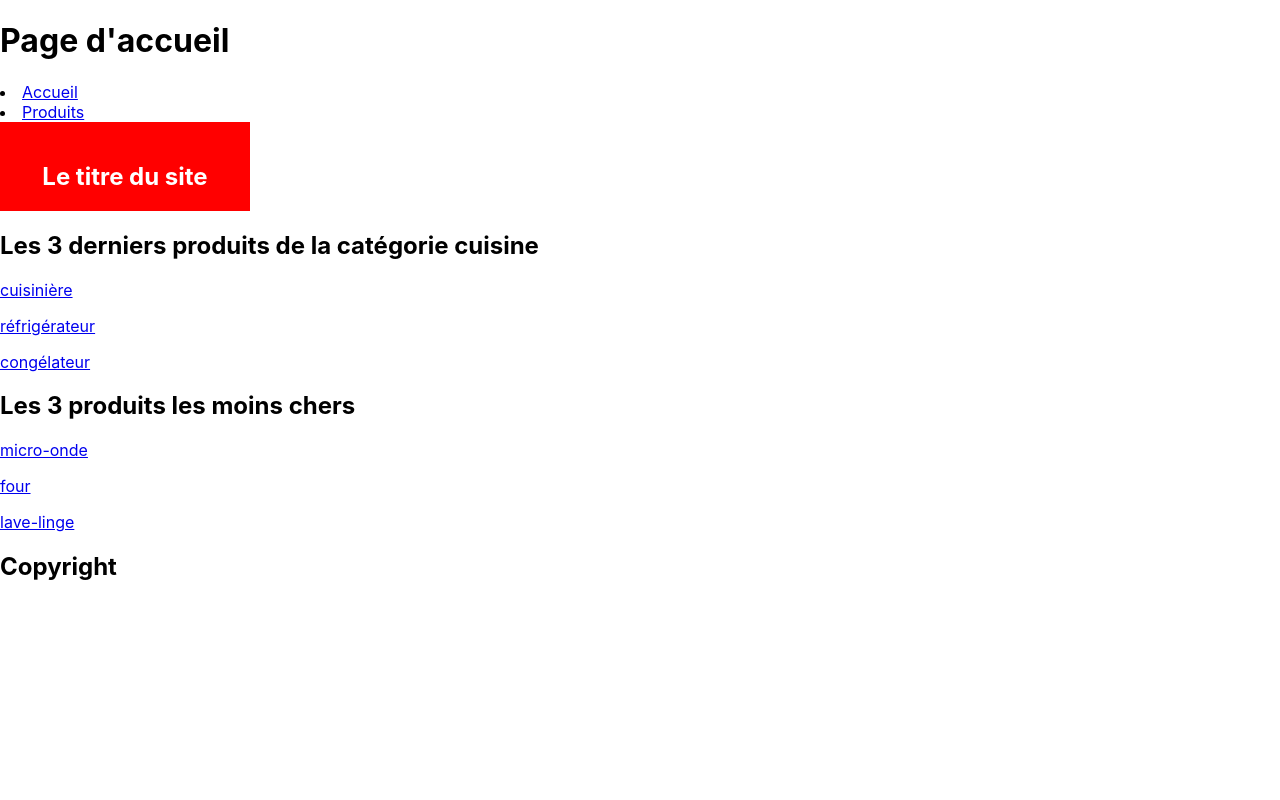
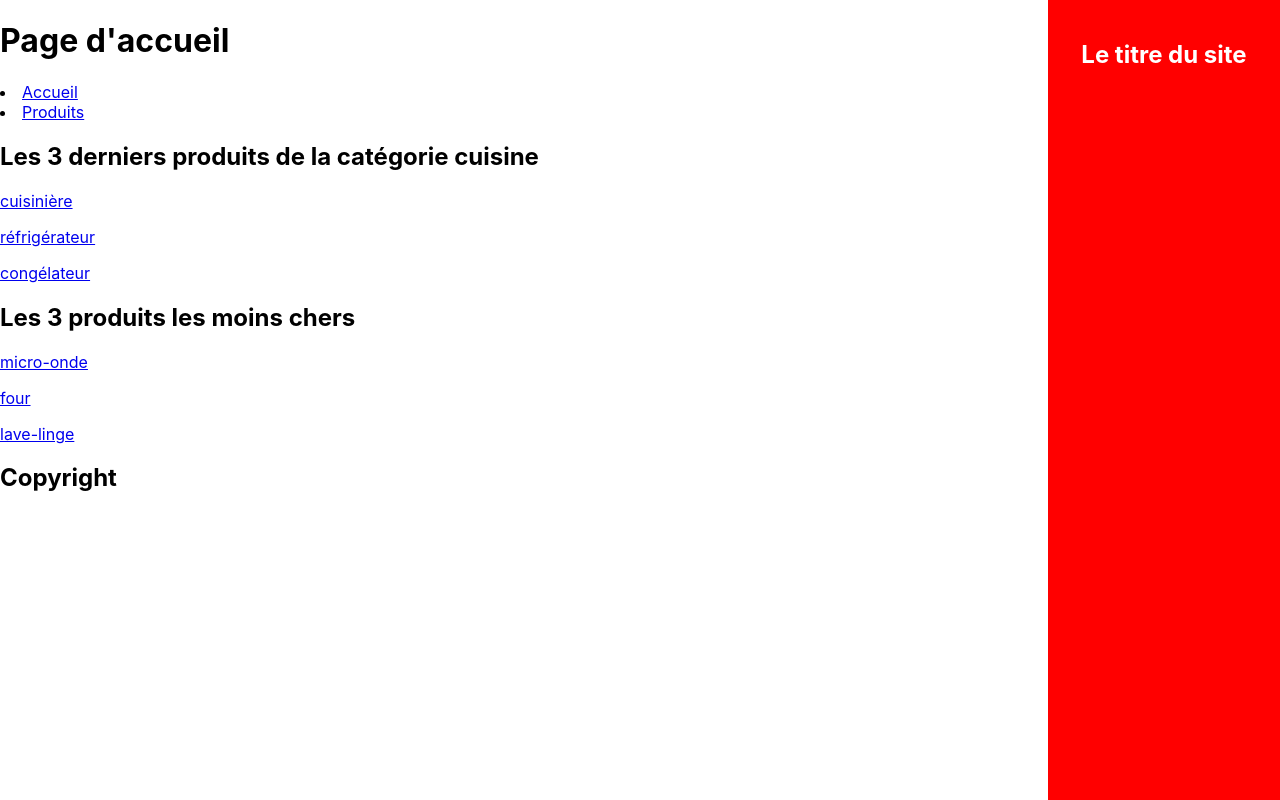
Before and after one commit to MEtourneaud/react-exo-ecommerce, a React (Create React App) app: page / in a window 1280 px wide. Built offline with nearby package versions, Linux system fonts and the light colour scheme.

Commit message:
Add some modifications on the sidebar

```diff
--- a/src/components/Sidebar.css
+++ b/src/components/Sidebar.css
@@ -1,11 +1,10 @@
-.container {
-    display: flex;
-}
-
 .sidebar {
-    width: 250px;
+    width: 15%;
+    height: 100%;
+    position: fixed;
+    right: 0; top: 0;
     background-color: #ff0000;
-    padding-top: 20px;
+    padding: 20px;
     color: white;
     text-align: center;
 }
--- a/src/components/Sidebar.jsx
+++ b/src/components/Sidebar.jsx
@@ -2,7 +2,6 @@ import "./Sidebar.css"
 
 function Sidebar({currentPage, text}) {
     return(
-        <div className="container">
         <div className="sidebar">
             {currentPage == "HomePage" && (
                 <h2>Le titre du site</h2>
@@ -13,8 +12,6 @@ function Sidebar({currentPage, text}) {
             {currentPage == "DetailsPage" && (
                 <h2>{`Vous consultez le produit ${text}`}</h2>
             )}
-
-            </div>
         </div>
     )
 }
```
Lines whose indentation alone changed are shown as unchanged.
